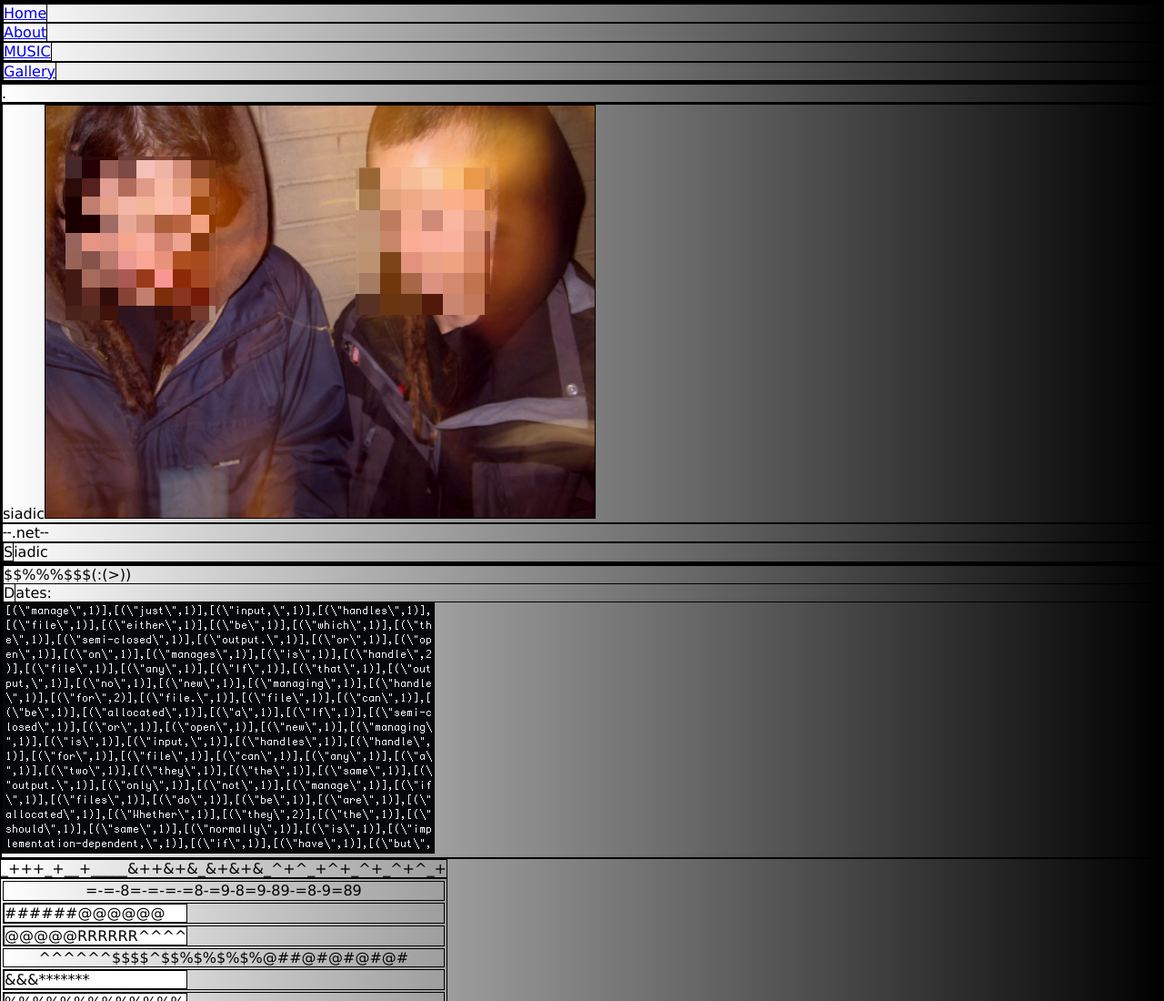
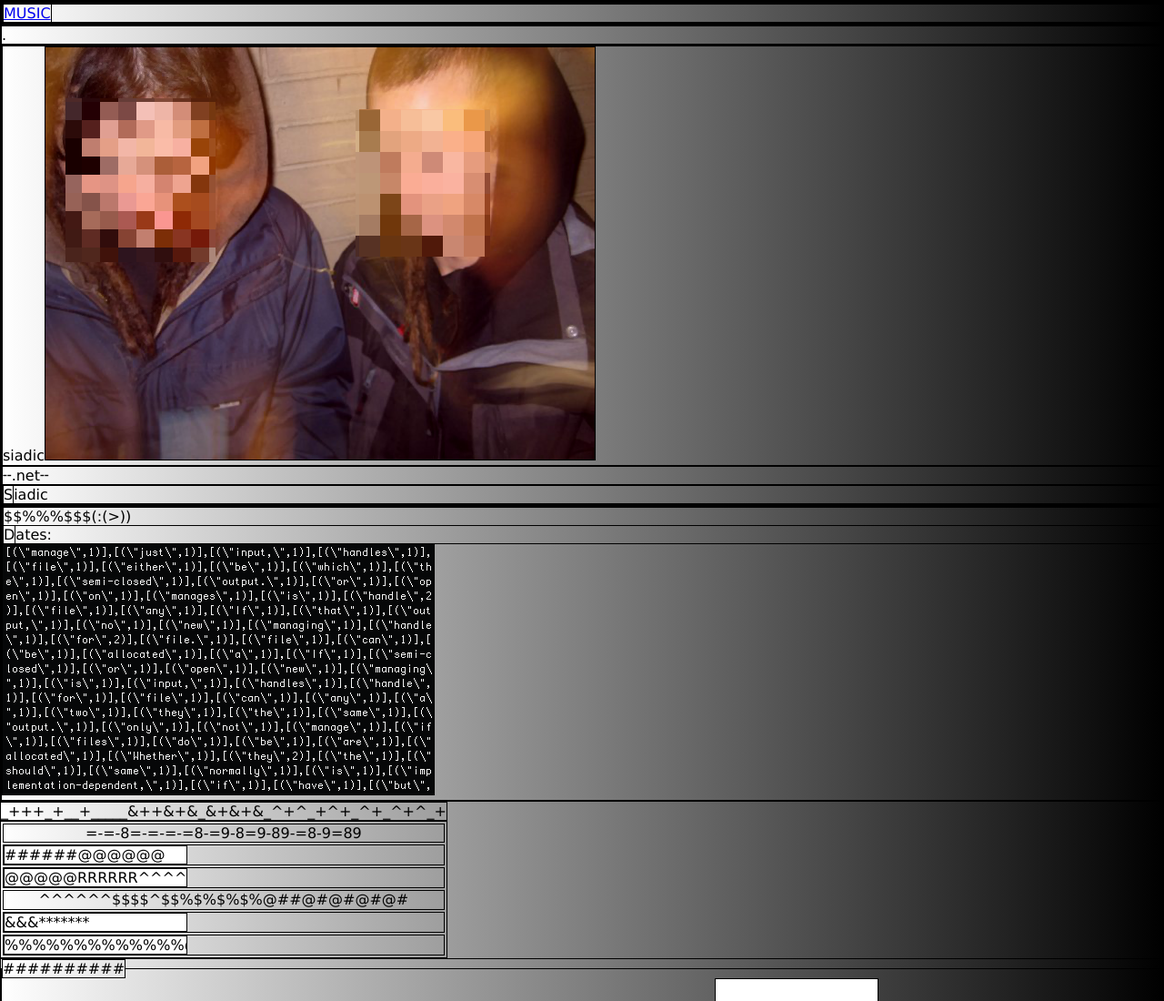
Before and after one commit to adamwhitakerwilson/siadic, a plain HTML site: page index.html in a window 1280 px wide. Shown: the top 1100 px of the page at 91% size. Drawn offline with Linux system fonts and the light colour scheme; files whose address does not match are found by name.

Commit message:
Update index.html

```diff
--- a/index.html
+++ b/index.html
@@ -455,10 +455,12 @@ backgroundAudio.volume=0.3;
 
 			<nav class="horizontal">
 					<ul>
-						<li><a href="index.html">Home</a></li>
+					<!--	<li><a href="index.html">Home</a></li>
 						<li><a href="webproject/about.htm">About</a></li>
+						<li><a href="webproject/photo.htm">Gallery</a></li>
+					-->
 						<li><a href="soundcloud.com/siadic">MUSIC</a></li>
-						<li><a href="webproject/photo.htm">Gallery</a></li>
+
 					</ul>
 			</nav>
 		 <section>
```
